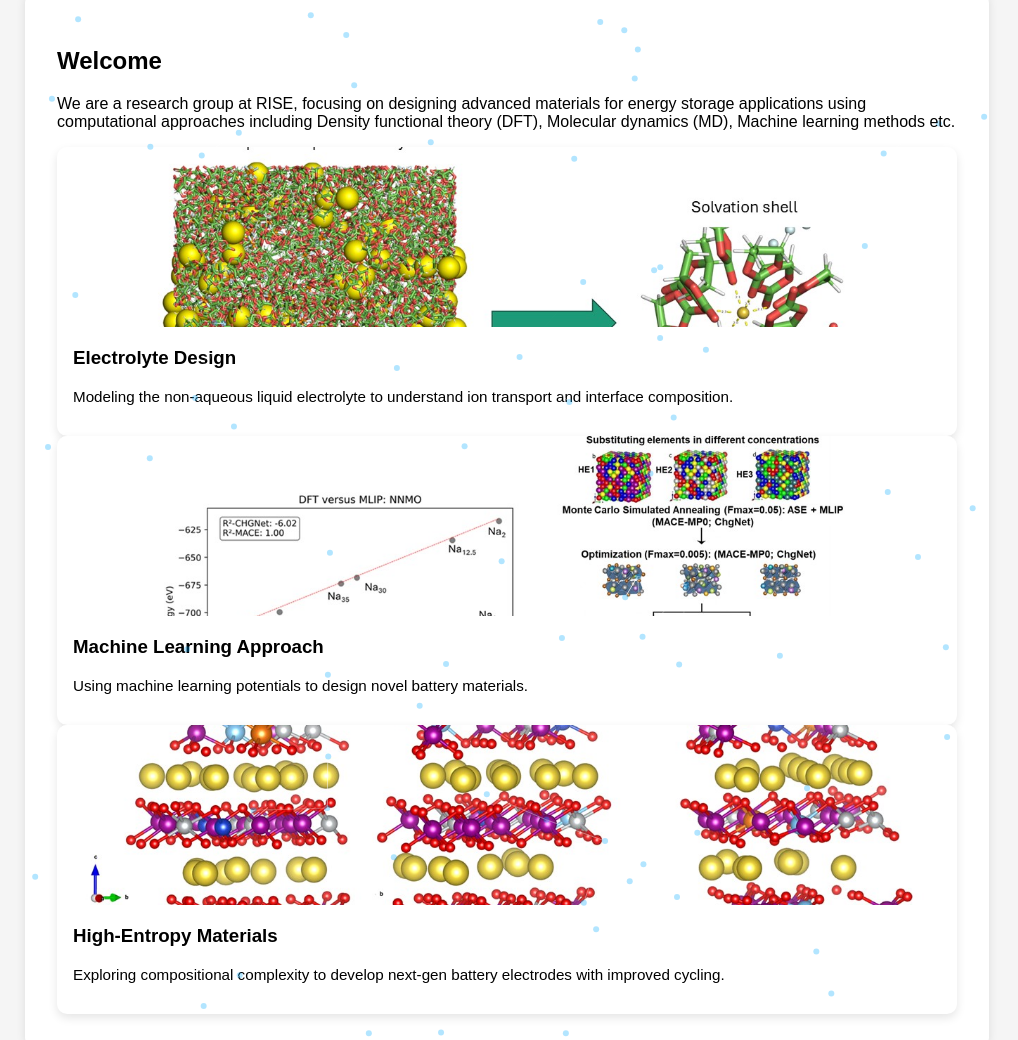
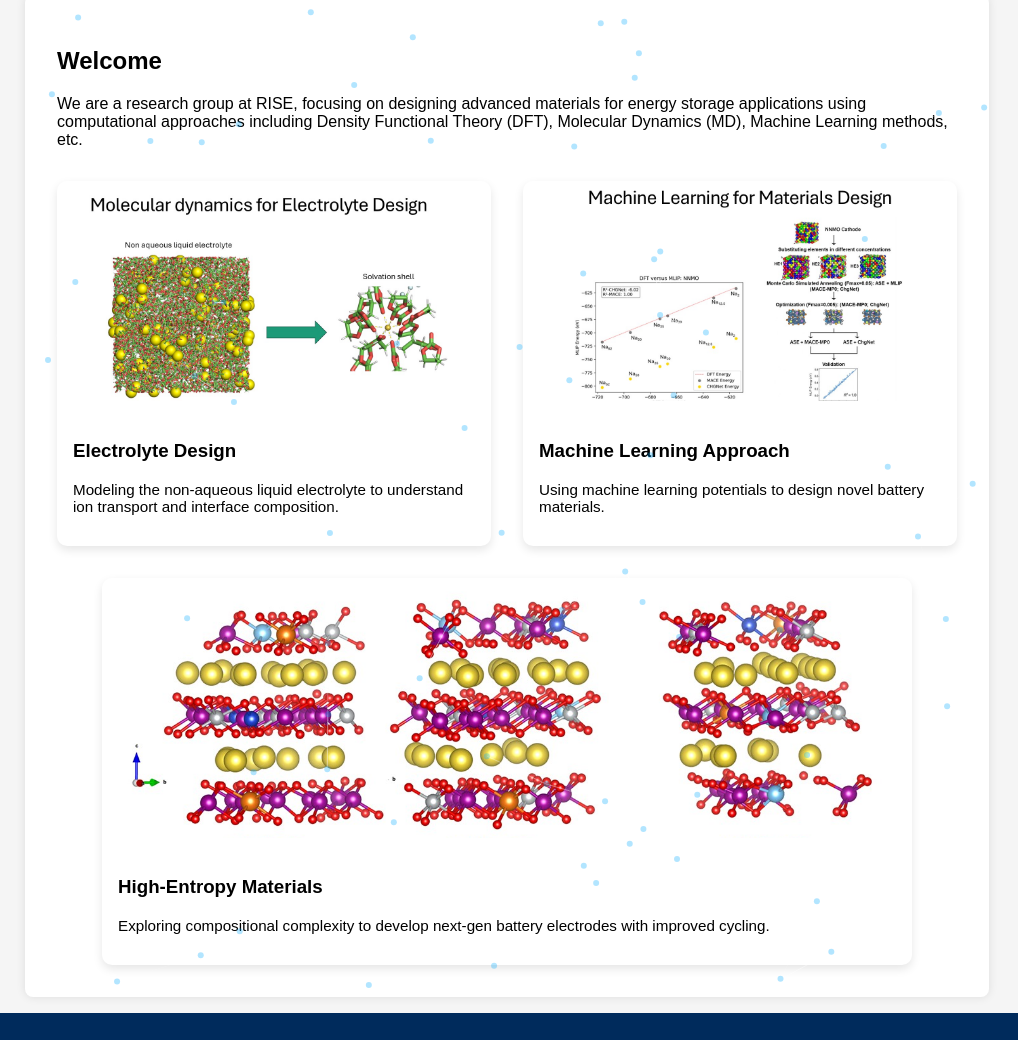
Before and after one commit to famreenb/TheAmreenGroup, a plain HTML site: page index.html in a window 1280 px wide. Shown: the part 277-1317 px from the top of the page, without its empty margins (133-1151 px from the left). Drawn offline with nearby package versions, Linux system fonts and the light colour scheme.

Commit message:
Update index.html

```diff
--- a/index.html
+++ b/index.html
@@ -158,41 +158,46 @@
     <a onclick="showSection('contact')">Contact</a>
   </nav>
 
-  <section id="home">
+  <section id="home" style="position: relative; z-index: 1; padding: 2rem;">
   <div id="particles-js"></div>
   <h2>Welcome</h2>
-    <p style="position: relative; z-index: 1;">
-      We are a research group at RISE, focusing on designing advanced materials for energy storage applications using computational approaches including Density functional theory (DFT), Molecular dynamics (MD), Machine learning methods etc.
+  <p>
+    We are a research group at RISE, focusing on designing advanced materials for energy storage applications using computational approaches including Density Functional Theory (DFT), Molecular Dynamics (MD), Machine Learning methods, etc.
   </p>
+
+  <!-- Card Row (Top Two Cards Side by Side) -->
+  <div style="display: flex; flex-wrap: wrap; justify-content: space-between; gap: 2rem; margin-top: 2rem;">
+
     <!-- Card 1 -->
-  <div class="research-card" style="flex: 1 1 30%; background: white; border-radius: 10px; box-shadow: 0 4px 10px rgba(0,0,0,0.1); overflow: hidden; transition: transform 0.3s; cursor: pointer;">
-    <img src="images/electrolyte_design_figure.jpg" alt="Research Figure 1" style="width: 100%; height: 180px; object-fit: cover;">
+    <div class="research-card" style="flex: 1 1 45%; background: white; border-radius: 10px; box-shadow: 0 4px 10px rgba(0,0,0,0.1); overflow: hidden;">
+      <img src="images/electrolyte_design_figure.jpg" alt="Electrolyte Design Figure" style="width: 100%; height: 220px; object-fit: cover;">
       <div style="padding: 1rem;">
-      <h3 style="margin-top: 0;">Electrolyte Design</h3>
+        <h3>Electrolyte Design</h3>
         <p style="font-size: 0.95rem;">Modeling the non-aqueous liquid electrolyte to understand ion transport and interface composition.</p>
       </div>
     </div>
 
     <!-- Card 2 -->
-  <div class="research-card" style="flex: 1 1 30%; background: white; border-radius: 10px; box-shadow: 0 4px 10px rgba(0,0,0,0.1); overflow: hidden; transition: transform 0.3s; cursor: pointer;">
-    <img src="images/ml_figure.jpg" alt="Research Figure 2" style="width: 100%; height: 180px; object-fit: cover;">
+    <div class="research-card" style="flex: 1 1 45%; background: white; border-radius: 10px; box-shadow: 0 4px 10px rgba(0,0,0,0.1); overflow: hidden;">
+      <img src="images/ml_figure.jpg" alt="Machine Learning Battery Design" style="width: 100%; height: 220px; object-fit: cover;">
       <div style="padding: 1rem;">
-      <h3 style="margin-top: 0;">Machine Learning Approach</h3>
+        <h3>Machine Learning Approach</h3>
         <p style="font-size: 0.95rem;">Using machine learning potentials to design novel battery materials.</p>
       </div>
     </div>
+  </div>
 
-  <!-- Card 3 -->
-  <div class="research-card" style="flex: 1 1 30%; background: white; border-radius: 10px; box-shadow: 0 4px 10px rgba(0,0,0,0.1); overflow: hidden; transition: transform 0.3s; cursor: pointer;">
-    <img src="images/high_entropy_figure.jpg" alt="Research Figure 3" style="width: 100%; height: 180px; object-fit: cover;">
+  <!-- Bottom Card (Full Width) -->
+  <div style="margin-top: 2rem; display: flex; justify-content: center;">
+    <div class="research-card" style="width: 90%; max-width: 1000px; background: white; border-radius: 10px; box-shadow: 0 4px 10px rgba(0,0,0,0.1); overflow: hidden;">
+      <img src="images/high_entropy_figure.jpg" alt="High Entropy Materials Figure" style="width: 100%; height: 260px; object-fit: cover;">
       <div style="padding: 1rem;">
-      <h3 style="margin-top: 0;">High-Entropy Materials</h3>
+        <h3>High-Entropy Materials</h3>
         <p style="font-size: 0.95rem;">Exploring compositional complexity to develop next-gen battery electrodes with improved cycling.</p>
       </div>
     </div>
   </div>
 </section>
-
   <section id="people" class="hidden">
     <h2>Our Team</h2>
     <div class="pi-block" style="text-align: center; margin-bottom: 3rem;">
```
Lines whose indentation alone changed are shown as unchanged.
